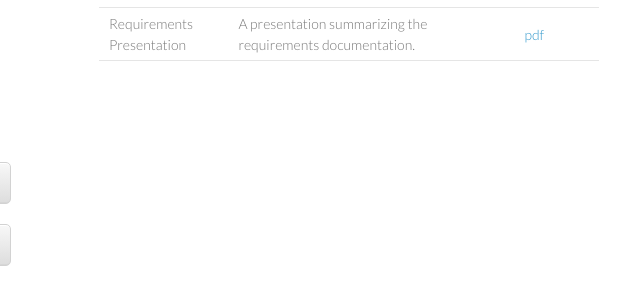
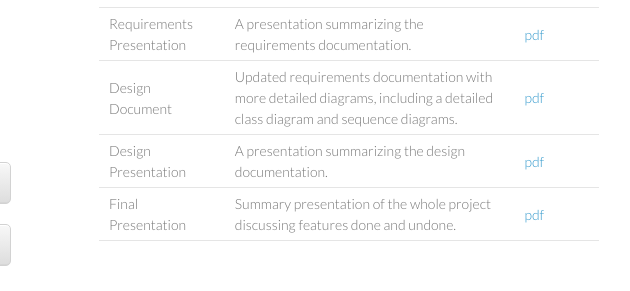
Before and after one commit to jasonnance/bucketbuddy, a plain HTML site: page deliverables.html in a window 1280 px wide. Shown: the part 273-564 px from the top of the page, 471-1101 px from the left. Drawn offline with Linux system fonts and the light colour scheme.

Commit message:
Added design doc, presentation, and final powerpoint

```diff
--- a/deliverables.html
+++ b/deliverables.html
@@ -57,7 +57,22 @@
               <td>A presentation summarizing the requirements documentation.</td>
               <td><a href="https://jasonnance.github.io/bucketbuddy/files/Requirements Presentation.pdf">pdf</a></td>
           </tr>
-      </table>
+          <tr>
+              <td>Design Document</td>
+              <td>Updated requirements documentation with more detailed diagrams, including a detailed class diagram and sequence diagrams.</td>
+              <td><a href="https://jasonnance.github.io/bucketbuddy/files/BucketBuddyDesignDoc.pdf">pdf</a></td>
+          </tr>
+          <tr>
+              <td>Design Presentation</td>
+              <td>A presentation summarizing the design documentation.</td>
+              <td><a href="https://jasonnance.github.io/bucketbuddy/files/BucketBuddyDesignPres.pdf">pdf</a></td>
+          </tr>
+          <tr>
+              <td>Final Presentation</td>
+              <td>Summary presentation of the whole project discussing features done and undone.</td>
+              <td><a href="https://jasonnance.github.io/bucketbuddy/files/BucketBuddy_finalppt.pdf">pdf</a></td>
+          </tr>
+</table>
 
       </section>
       <footer>
```
Also changed, not shown: 3 other files.
